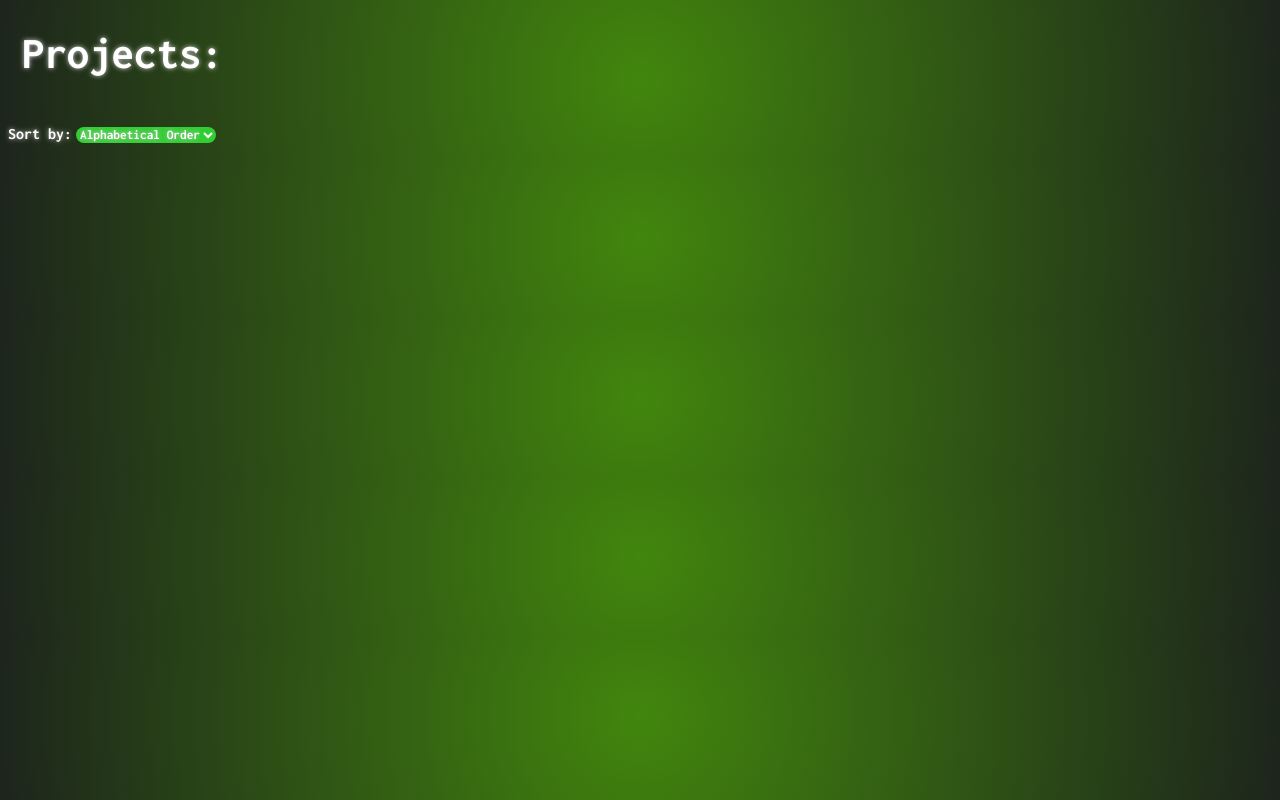
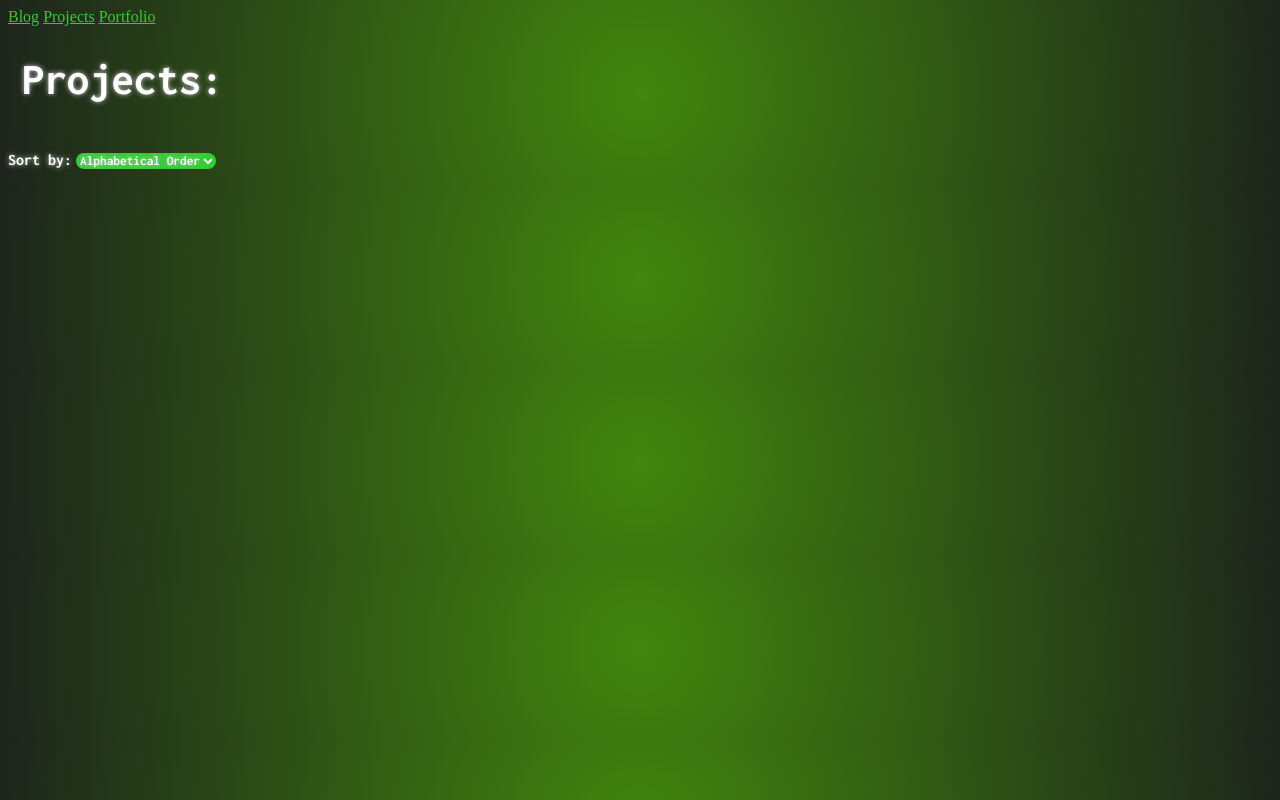
Before and after one commit to nikhilhex/projects, a plain HTML site: page index.html in a window 1280 px wide. Drawn offline with Linux system fonts and the light colour scheme; no server answers.

Commit message:
Adding HTML for Topnav

```diff
--- a/index.html
+++ b/index.html
@@ -8,6 +8,11 @@
     <link rel="stylesheet" href="style.css">
 </head>
 <body>
+      <div class="topnav">
+  <a href="https://www.nikhilharry.com/blog">Blog</a>
+  <a class="active" href="#">Projects</a>
+  <a href="https://www.nikhilharry.com/">Portfolio</a>
+</div>
  <h1>
 Projects:
 </h1>
```
